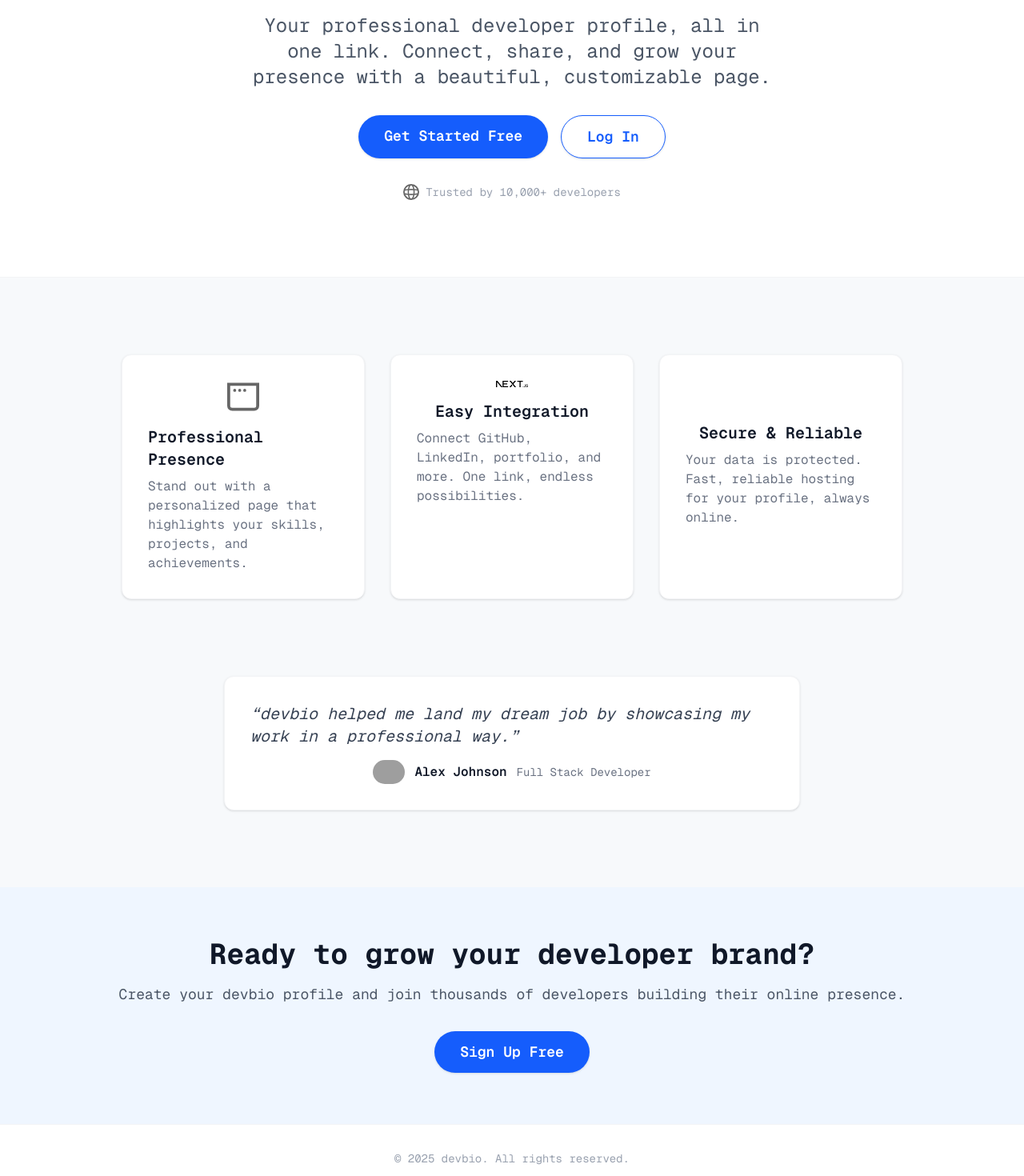
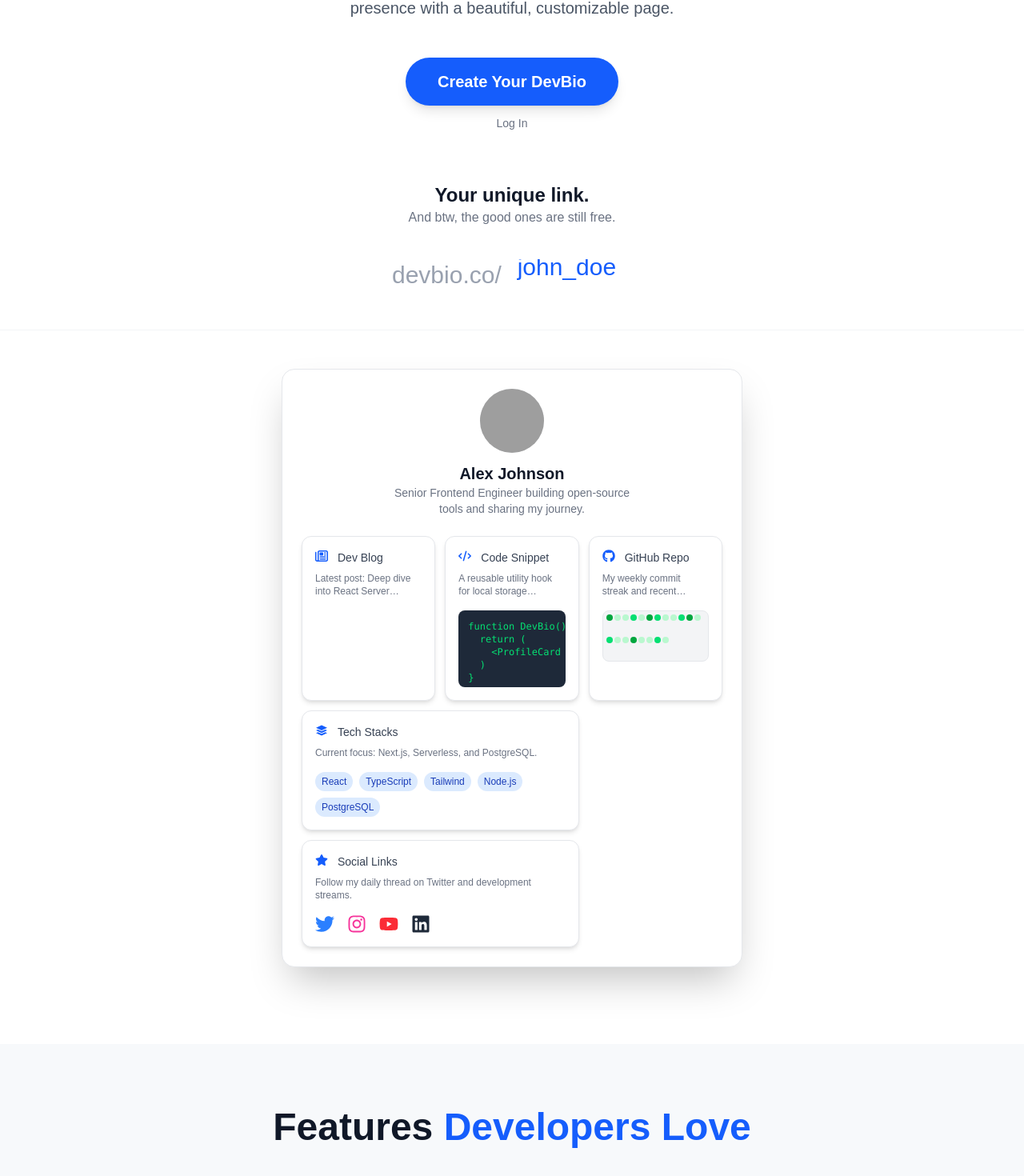
Before and after one commit to devtofunmi/devbio, a Next.js app: page / in a window 1280 px wide. Shown: the part 244-1714 px from the top of the page at 80% size. Built offline with nearby package versions, Linux system fonts and the light colour scheme; grey boxes are pictures that could not be loaded.

Commit message:
import landing page sections

```diff
--- a/pages/index.tsx
+++ b/pages/index.tsx
@@ -1,78 +1,31 @@
-import Image from "next/image";
-import { Geist, Geist_Mono } from "next/font/google";
+import React from 'react';
+import SimulatedProfile from '../components/SimulatedProfile';
+import CallToAction from '../components/sections/CallToAction';
+import CrackedDevs from '../components/sections/CrackedDevs';
+import Features from '../components/sections/Features';
+import Footer from '../components/sections/Footer';
+import Hero from '../components/sections/Hero';
+import SocialProof from '../components/sections/SocialProof';
+import Testimonials from '../components/sections/Testimonials';
 
-const geistSans = Geist({
-  variable: "--font-geist-sans",
-  subsets: ["latin"],
-});
+const geistSans = { className: "font-sans" };
+const geistMono = { className: "font-mono" };
 
-const geistMono = Geist_Mono({
-  variable: "--font-geist-mono",
-  subsets: ["latin"],
-});
+const Home: React.FC = () => {
+    return (
+        <div className={`${geistSans.className} ${geistMono.className} font-sans min-h-screen bg-[#f7f9fb] flex flex-col`}>
+            <Hero />
+            <section className="bg-white px-6">
+                <SimulatedProfile />
+            </section>
+            <Features />
+            <SocialProof />
+            <Testimonials />
+            <CrackedDevs />
+            <CallToAction />
+            <Footer />
+        </div>
+    );
+}
 
-
-
-export default function Home() {
-  return (
-    <div className={`${geistSans.className} ${geistMono.className} font-sans min-h-screen bg-[#f7f9fb] flex flex-col`}>
-      {/* Hero Section - Product Style */}
-      <section className="flex flex-col items-center justify-center py-24 px-6 text-center bg-white border-b border-gray-100">
-        <Image src="/file.svg" alt="DevBio Logo" width={64} height={64} className="mb-6" />
-        <h1 className="text-5xl sm:text-6xl font-bold mb-4 text-gray-900">devbio</h1>
-        <p className="text-lg sm:text-2xl text-gray-600 max-w-2xl mb-8">Your professional developer profile, all in one link. Connect, share, and grow your presence with a beautiful, customizable page.</p>
-        <div className="flex flex-col sm:flex-row gap-4 justify-center">
-          <a href="/signup" className="inline-block rounded-full bg-blue-600 text-white px-8 py-3 font-semibold text-lg shadow hover:bg-blue-700 transition">Get Started Free</a>
-          <a href="/login" className="inline-block rounded-full border border-blue-600 text-blue-600 px-8 py-3 font-semibold text-lg shadow hover:bg-blue-50 transition">Log In</a>
-        </div>
-        <div className="flex items-center justify-center gap-2 mt-8">
-          <Image src="/globe.svg" alt="Globe" width={20} height={20} />
-          <span className="text-sm text-gray-400">Trusted by 10,000+ developers</span>
-        </div>
-      </section>
-
-      {/* Benefits Section */}
-      <section className="grid grid-cols-1 sm:grid-cols-3 gap-8 px-6 max-w-5xl mx-auto my-24">
-        <div className="bg-white rounded-xl shadow p-8 flex flex-col items-center border border-gray-100">
-          <Image src="/window.svg" alt="Showcase" width={40} height={40} className="mb-4" />
-          <h2 className="text-xl font-semibold mb-2 text-gray-900">Professional Presence</h2>
-          <p className="text-gray-500">Stand out with a personalized page that highlights your skills, projects, and achievements.</p>
-        </div>
-        <div className="bg-white rounded-xl shadow p-8 flex flex-col items-center border border-gray-100">
-          <Image src="/next.svg" alt="Fast" width={40} height={40} className="mb-4" />
-          <h2 className="text-xl font-semibold mb-2 text-gray-900">Easy Integration</h2>
-          <p className="text-gray-500">Connect GitHub, LinkedIn, portfolio, and more. One link, endless possibilities.</p>
-        </div>
-        <div className="bg-white rounded-xl shadow p-8 flex flex-col items-center border border-gray-100">
-          <Image src="/vercel.svg" alt="Secure" width={40} height={40} className="mb-4" />
-          <h2 className="text-xl font-semibold mb-2 text-gray-900">Secure & Reliable</h2>
-          <p className="text-gray-500">Your data is protected. Fast, reliable hosting for your profile, always online.</p>
-        </div>
-      </section>
-
-      {/* Social Proof / Testimonial Section */}
-      <section className="max-w-3xl mx-auto px-6 mb-24">
-        <div className="bg-white rounded-xl shadow p-8 border border-gray-100 flex flex-col items-center">
-          <p className="text-xl text-gray-700 italic mb-4">“devbio helped me land my dream job by showcasing my work in a professional way.”</p>
-          <div className="flex items-center gap-3">
-            <Image src="/avatar.png" alt="User" width={40} height={40} className="rounded-full" />
-            <span className="text-gray-900 font-semibold">Alex Johnson</span>
-            <span className="text-gray-500 text-sm">Full Stack Developer</span>
-          </div>
-        </div>
-      </section>
-
-      {/* Call to Action Section */}
-      <section className="flex flex-col items-center justify-center py-16 px-6 bg-blue-50">
-        <h2 className="text-3xl sm:text-4xl font-bold mb-4 text-gray-900">Ready to grow your developer brand?</h2>
-        <p className="text-lg mb-8 text-gray-600">Create your devbio profile and join thousands of developers building their online presence.</p>
-        <a href="/signup" className="inline-block rounded-full bg-blue-600 text-white font-semibold px-8 py-3 text-lg shadow hover:bg-blue-700 transition">Sign Up Free</a>
-      </section>
-
-      {/* Footer */}
-      <footer className="py-8 text-center text-gray-400 text-sm bg-white border-t border-gray-100">
-        © {new Date().getFullYear()} devbio. All rights reserved.
-      </footer>
-    </div>
-  );
-}
+export default Home;
```
